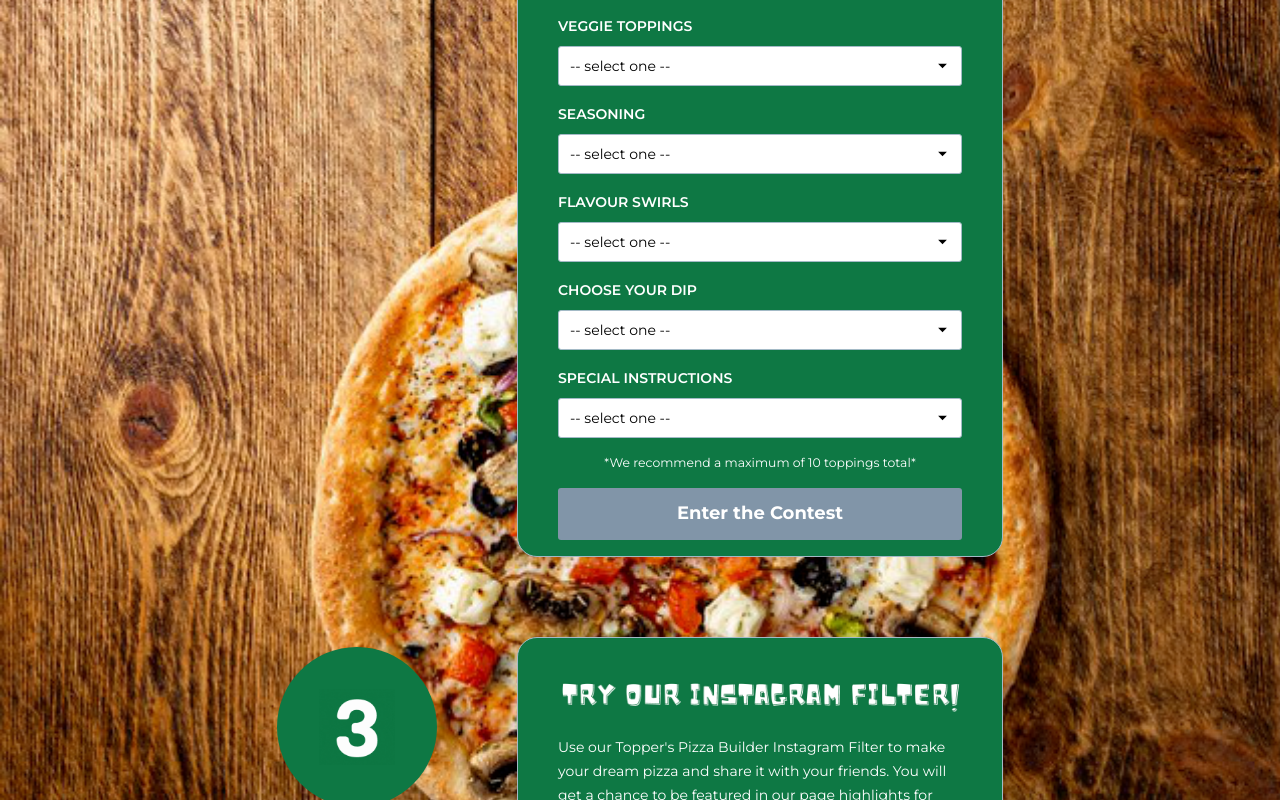
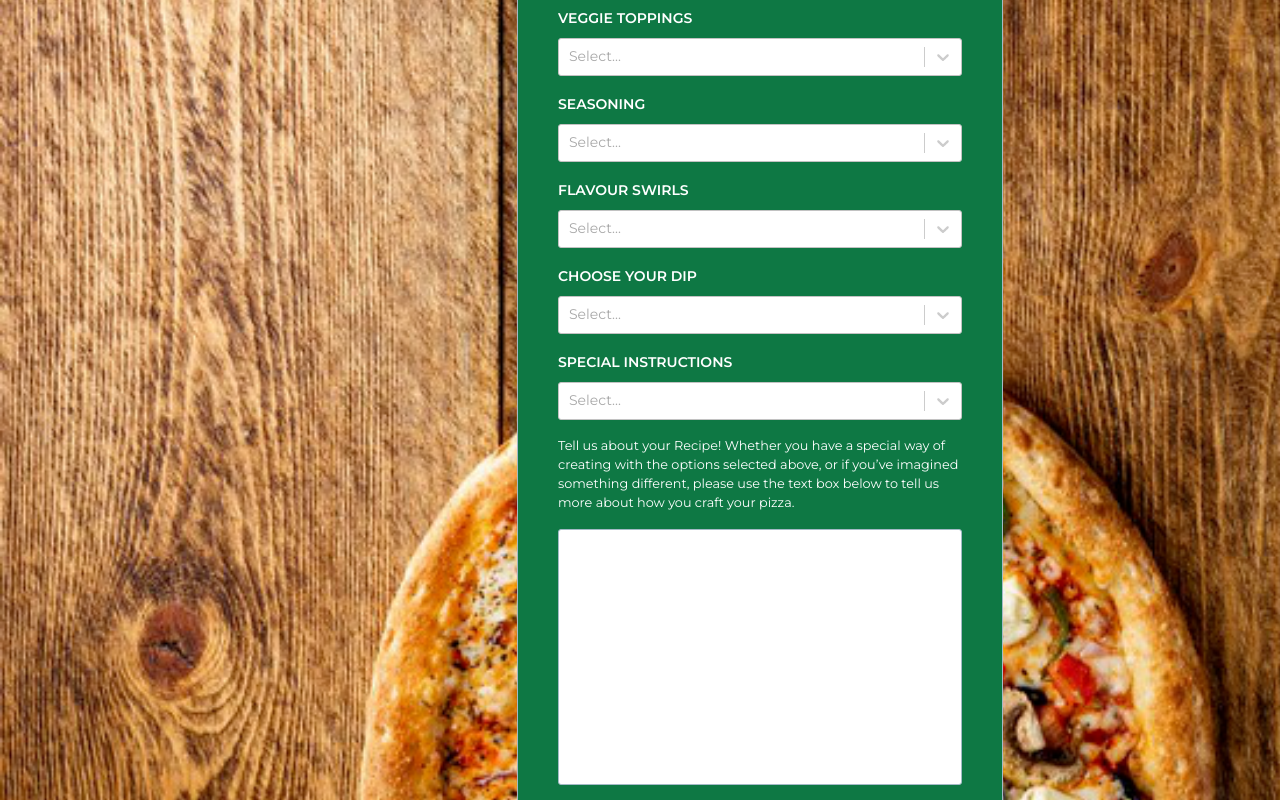
Before and after one commit to PropziGithub/pizza-contest, a React (Vite) app: page / in a window 1280 px wide. Shown: the part 1480-2280 px from the top of the page. Built offline with nearby package versions, Linux system fonts and the light colour scheme.

Commit message:
feat: multiple select

```diff
--- a/package.json
+++ b/package.json
@@ -11,6 +11,7 @@
     "react": "^18.2.0",
     "react-dom": "^18.2.0",
     "react-router-dom": "^6.6.2",
+    "react-select": "^5.7.2",
     "tailwindcss": "^3.2.4"
   },
   "devDependencies": {
--- a/src/components/BuildForm.jsx
+++ b/src/components/BuildForm.jsx
@@ -5,7 +5,8 @@ import { SelectField } from "./Fields";
 import Spinner from "./Spinner";
 
 const BuildForm = () => {
-  const [formData, setFormData] = useState({});
+  const [about_recipe, setRecipe] = useState('');
+  const [formData, setFormData] = useState({about_recipe});
   const [startFormData, setStartFormData] = useState(
     JSON.parse(localStorage.getItem("formData"))
   );
@@ -15,9 +16,35 @@ const BuildForm = () => {
   const handleSubmit = async (event) => {
     event.preventDefault();
     try {
+      const [val1, val2, val3, val4, val5, val6, val7, val8, val9] =
+        Object.entries(formData).map(([key, valArray]) => {
+          if (typeof valArray === "string") {
+            return  {
+              [key]: valArray,
+            };
+          }
+          const d = valArray.map(({ value }) => {
+            return value;
+          });
+          return {
+            [key]: d,
+          };
+        });
+      const newFormData = {
+        ...val1,
+        ...val2,
+        ...val3,
+        ...val4,
+        ...val5,
+        ...val6,
+        ...val7,
+        ...val8,
+        ...val9,
+      };
+
       const newPayload = {
         ...startFormData,
-        metaData: formData,
+        metaData: newFormData,
       };
 
       const response = await fetch("https://auto.topperscontest.ca/", {
@@ -41,18 +68,24 @@ const BuildForm = () => {
     }
   };
 
-  const handleChange = (event) => {
+  const handleRecipeChange = (event) => {
     const { name, value } = event.target;
     setFormData({ ...formData, [name]: value });
   };
 
+  const handleChange = (options, action) => {
+    setFormData((pre) => ({
+      ...pre,
+      [action.name]: options,
+    }));
+  };
+
   useEffect(() => {
     window.addEventListener("storage", (event) => {
-      console.log(event.key);
       if (event.key === "formSubmitted") {
       }
       setStartFormData(JSON.parse(localStorage.getItem("formData")));
-      formRef.current.scrollIntoView({ behavior: "smooth" });
+      formRef?.current?.scrollIntoView({ behavior: "smooth" });
     });
   }, [formData]);
 
@@ -63,6 +96,121 @@ const BuildForm = () => {
 
     return () => clearTimeout(timer);
   }, [success]);
+  const crust = [
+    { value: "Regular Curst", label: "Regular Curs" },
+    { value: "Thin Curst", label: "Thin Curs" },
+    { value: "Ultra-thin Curst", label: "Ultra-thin Curs" },
+    { value: "Thick Curst", label: "Thick Curs" },
+    { value: "Whole Wheat Curst", label: "Whole Wheat Curs" },
+    { value: "Cauliflower Curst", label: "Cauliflower Curs" },
+  ];
+  const sauce = [
+    { value: "Toppers Tomato Sauce", label: "Topper's Tomato Sauce" },
+    { value: "Garlic Butter Base", label: "Garlic Butter Base" },
+    { value: "House Dip", label: "House Dip" },
+    { value: "House Dip + Tomato mixed", label: "House Dip + Tomato, mixed" },
+    { value: "Medium Buffalo Sauce Base", label: "Medium Buffalo Sauce Base" },
+    { value: "Hot Buffalo Sauce Base", label: "Hot Buffalo Sauce Base" },
+    { value: "Bold BBQ Sauce Base", label: "Bold BBQ Sauce Base" },
+    { value: "Sweet & Spicy Thai Sauce", label: "Sweet & Spicy Thai Sauce" },
+  ];
+
+  const cheese = [
+    { value: "No Cheese", label: "No Cheese" },
+    { value: "Mozzarella cheese", label: "Mozzarella Cheese" },
+    {
+      value: "Blend of Mozzarella and Cheddar Cheese",
+      label: "Blend of Mozzarella and Cheddar Cheese",
+    },
+    { value: "Feta Cheese", label: "Feta Cheese" },
+    { value: "Asiago Cheese", label: "Asiago Cheese" },
+    { value: "Parmesan Cheese", label: "Parmesan Cheese" },
+    { value: "Lactose Free Mozzarella", label: "Lactose Free Mozzarella" },
+    { value: "Dairy Free Vegan Cheese", label: "Dairy Free Vegan Cheese" },
+    { value: "Extra Cheese", label: "Extra Cheese" },
+  ];
+
+  const meat = [
+    { value: "Pepperoni", label: "Pepperoni" },
+    { value: "Turkey Pepperoni", label: "Turkey Pepperoni" },
+    { value: "Roni Cups", label: "Roni Cups" },
+    { value: "Bacon", label: "Bacon" },
+    { value: "Ham", label: "Ham" },
+    { value: "Chicken Strips", label: "Chicken Strips" },
+    { value: "Shaved Beef Steak", label: "Shaved Beef Steak" },
+    {
+      value: "Boneless (Breaded) Chicken",
+      label: " Boneless (Breaded) Chicken",
+    },
+    { value: "Italian Sausage", label: "Italian Sausage" },
+    { value: "Ground Beef", label: "Ground Beef" },
+  ];
+
+  const veggie = [
+    { value: "Fresh Mushrooms", label: "Fresh Mushrooms" },
+    { value: "Green Peppers", label: "Green Peppers" },
+    { value: "Green Olives", label: "Green Olives" },
+    { value: "Kalamata Olives", label: "Kalamata Olives" },
+    { value: "Spanish White Onions", label: "Spanish White Onions" },
+    { value: "Sweet Red Onions", label: "Sweet Red Onions" },
+    { value: "Diced Tomatoes", label: "Diced Tomatoes" },
+    { value: "Roasted Red Peppers", label: "Roasted Red Peppers" },
+    { value: "Pineapple", label: "Pineapple" },
+    { value: "Hot Peppers", label: "Hot Peppers" },
+    { value: "Jalapeño Peppers", label: "Jalapeño Peppers" },
+    { value: "Basil", label: "Basil" },
+    { value: "Diced Pickles", label: "Diced Pickles" },
+  ];
+
+  const seasoning = [
+    { value: "Montreal Steak Spice", label: "Montreal Steak Spice" },
+    { value: "Garlic + Herb Seasoning", label: "Garlic + Herb Seasoning" },
+    { value: "Italian Herbs", label: "Italian Herbs" },
+    { value: "Chili Peppers", label: "Chili Peppers" },
+    { value: "Parmesan Cheese", label: "Parmesan Cheese" },
+  ];
+
+  const flavour = [
+    { value: "Ranch Swirl", label: "Ranch Swirl" },
+    {
+      value: "Medium Buffalo Sauce Swirl",
+      label: "Medium Buffalo Sauce Swirl",
+    },
+    { value: "Hot Buffalo Sauce Swirl", label: "Hot Buffalo Sauce Swirl" },
+    { value: "Bold BBQ Sauce Swirl", label: "Bold BBQ Sauce Swirl" },
+    {
+      value: "Sweet & Spicy Thai Swirl",
+      label: "Sweet & Spicy Thai Swirl",
+    },
+  ];
+
+  const dip = [
+    { value: "Topper’s Famous House Dip", label: "Topper’s Famous House Dip" },
+    { value: "Ranch", label: "Ranch" },
+    { value: "Caesar", label: "Caesar" },
+    { value: "Tomato", label: "Tomato" },
+    { value: "Sweet & Spicy Thai", label: "Sweet & Spicy Thai" },
+    { value: "Bold BBQ", label: "Bold BBQ" },
+    { value: "Cheddar Chipotle", label: "Cheddar Chipotle" },
+    { value: "Medium Hot Sauce", label: "Medium Hot Sauce" },
+    { value: "Hot Sauce", label: "Hot Sauce" },
+    { value: "Honey Garlic", label: "Honey Garlic" },
+  ];
+
+  const instructions = [
+    { value: "Light Sauce", label: "Light Sauce" },
+    { value: "Extra Sauce", label: "Extra Sauce" },
+    { value: "Lightly Baked", label: "Lightly Baked" },
+    { value: "Well Done", label: "Well Done" },
+    {
+      value: "Brush the pizza crust with Garlic Butter",
+      label: "Brush the pizza crust with Garlic Butter",
+    },
+    {
+      value: "Brush the pizza crust with Olive Oil",
+      label: "Brush the pizza crust with Olive Oil",
+    },
+  ];
   return (
     <div
       ref={formRef}
@@ -87,200 +235,90 @@ const BuildForm = () => {
           onChange={handleChange}
           label="CRUST"
           name="crust"
+          options={crust}
           required
-        >
-          <option value="" disabled selected hidden>
-            -- select one --
-          </option>
-          <option value="Regular Curst">Regular Curst</option>
-          <option value="Thin Curst">Thin Curst</option>
-          <option value="Ultra-thin Curst">Ultra-thin Curst</option>
-          <option value="Thick Curst">Thick Curst</option>
-          <option value="Whole Wheat Curst">Whole Wheat Curst</option>
-          <option value="Cauliflower Curst">Cauliflower Curst</option>
-        </SelectField>
+        />
         <SelectField
           value={formData.sauce || ""}
           onChange={handleChange}
           label="BASE SAUCE"
           name="sauce"
+          options={sauce}
           required
-        >
-          <option value="" disabled selected hidden>
-            -- select one --
-          </option>
-          <option value="Toppers Tomato Sauce">Topper's Tomato Sauce</option>
-          <option value="Garlic Butter Base">Garlic Butter Base</option>
-          <option value="House Dip">House Dip</option>
-          <option value="House Dip + Tomato mixed">
-            House Dip + Tomato, mixed
-          </option>
-          <option value="Medium Buffalo Sauce Base">
-            Medium Buffalo Sauce Base
-          </option>
-          <option value="Hot Buffalo Sauce Base">Hot Buffalo Sauce Base</option>
-          <option value="Bold BBQ Sauce Base">Bold BBQ Sauce Base</option>
-          <option value="Sweet & Spicy Thai Sauce">
-            Sweet &amp; Spicy Thai Sauce
-          </option>
-        </SelectField>
+        />
         <SelectField
           value={formData.cheese || ""}
           onChange={handleChange}
           label="CHEESE TOPPINGS"
           name="cheese"
+          options={cheese}
           required
-        >
-          <option value="" disabled selected hidden>
-            -- select one --
-          </option>
-          <option value="No Cheese">No Cheese</option>
-          <option value="Mozzarella cheese">Mozzarella Cheese</option>
-          <option value="Blend of Mozzarella and Cheddar Cheese">
-            Blend of Mozzarella and Cheddar Cheese
-          </option>
-          <option value="Feta Cheese">Feta Cheese</option>
-          <option value="Asiago Cheese">Asiago Cheese</option>
-          <option value="Parmesan Cheese">Parmesan Cheese</option>
-          <option value="Lactose Free Mozzarella">
-            Lactose Free Mozzarella
-          </option>
-          <option value="Dairy Free Vegan Cheese">
-            Dairy Free Vegan Cheese
-          </option>
-          <option value="Extra Cheese">Extra Cheese</option>
-        </SelectField>
+        />
         <SelectField
           value={formData.meat || ""}
           onChange={handleChange}
           name="meat"
           label="MEAT TOPPINGS"
+          options={meat}
           required
-        >
-          <option value="" disabled selected hidden>
-            -- select one --
-          </option>
-          <option value="Pepperoni">Pepperoni</option>
-          <option value="Turkey Pepperoni">Turkey Pepperoni</option>
-          <option value="Roni Cups">Roni Cups</option>
-          <option value="Bacon">Bacon</option>
-          <option value="Ham">Ham</option>
-          <option value="Chicken Strips">Chicken Strips</option>
-          <option value="Shaved Beef Steak">Shaved Beef Steak</option>
-          <option value="Boneless (Breaded) Chicken">
-            Boneless (Breaded) Chicken
-          </option>
-          <option value="Italian Sausage">Italian Sausage</option>
-          <option value="Ground Beef">Ground Beef</option>
-        </SelectField>
+        />
         <SelectField
           value={formData.veggie || ""}
           onChange={handleChange}
           name="veggie"
           label="VEGGIE TOPPINGS"
+          options={veggie}
           required
-        >
-          <option value="" disabled selected hidden>
-            -- select one --
-          </option>
-          <option value="Fresh Mushrooms">Fresh Mushrooms</option>
-          <option value="Green Peppers">Green Peppers</option>
-          <option value="Green Olives">Green Olives</option>
-          <option value="Kalamata Olives">Kalamata Olives</option>
-          <option value="Spanish White Onions">Spanish White Onions</option>
-          <option value="Sweet Red Onions">Sweet Red Onions</option>
-          <option value="Diced Tomatoes">Diced Tomatoes</option>
-          <option value="Roasted Red Peppers">Roasted Red Peppers</option>
-          <option value="Pineapple">Pineapple</option>
-          <option value="Hot Peppers">Hot Peppers</option>
-          <option value="Jalapeño Peppers">Jalapeño Peppers</option>
-          <option value="Basil">Basil</option>
-          <option value="Diced Pickles">Diced Pickles</option>
-        </SelectField>
+        />
         <SelectField
           value={formData.seasoning || ""}
           onChange={handleChange}
           label="SEASONING"
           name="seasoning"
+          options={seasoning}
           required
-        >
-          <option value="" disabled selected hidden>
-            -- select one --
-          </option>
-          <option value="Montreal Steak Spice">Montreal Steak Spice</option>
-          <option value="Garlic + Herb Seasoning">
-            Garlic + Herb Seasoning
-          </option>
-          <option value="Italian Herbs">Italian Herbs</option>
-          <option value="Chili Peppers">Chili Peppers</option>
-          <option value="Parmesan Cheese">Parmesan Cheese</option>
-        </SelectField>
+        />
         <SelectField
           value={formData.flavour || ""}
           onChange={handleChange}
           label="FLAVOUR SWIRLS"
           name="flavour"
+          options={flavour}
           required
-        >
-          <option value="" disabled selected hidden>
-            -- select one --
-          </option>
-          <option value="Ranch Swirl">Ranch Swirl</option>
-          <option value="Medium Buffalo Sauce Swirl">
-            Medium Buffalo Sauce Swirl
-          </option>
-          <option value="Hot Buffalo Sauce Swirl">
-            Hot Buffalo Sauce Swirl
-          </option>
-          <option value="Bold BBQ Sauce Swirl">Bold BBQ Sauce Swirl</option>
-          <option value="Sweet & Spicy Thai Swirl">
-            Sweet &amp; Spicy Thai Swirl
-          </option>
-        </SelectField>
+        />
         <SelectField
           value={formData.dip || ""}
           onChange={handleChange}
           label="CHOOSE YOUR DIP"
           name="dip"
+          options={dip}
           required
-        >
-          <option value="" disabled selected hidden>
-            -- select one --
-          </option>
-          <option value="Topper’s Famous House Dip">
-            Topper’s Famous House Dip
-          </option>
-          <option value="Ranch">Ranch</option>
-          <option value="Caesar">Caesar</option>
-          <option value="Tomato">Tomato</option>
-          <option value="Sweet & Spicy Thai">Sweet &amp; Spicy Thai</option>
-          <option value="Bold BBQ">Bold BBQ</option>
-          <option value="Cheddar Chipotle">Cheddar Chipotle</option>
-          <option value="Medium Hot Sauce">Medium Hot Sauce</option>
-          <option value="Hot Sauce">Hot Sauce</option>
-          <option value="Honey Garlic">Honey Garlic</option>
-        </SelectField>
+        />
         <SelectField
           value={formData.instructions || ""}
           onChange={handleChange}
           label="SPECIAL INSTRUCTIONS"
           name="instructions"
+          options={instructions}
           required
-        >
-          <option value="" disabled selected hidden>
-            -- select one --
-          </option>
-          <option value="Light Sauce">Light Sauce</option>
-          <option value="Extra Sauce">Extra Sauce</option>
-          <option value="Lightly Baked">Lightly Baked</option>
-          <option value="Well Done">Well Done</option>
-          <option value="Brush the pizza crust with Garlic Butter">
-            Brush the pizza crust with Garlic Butter
-          </option>
-          <option value="Brush the pizza crust with Olive Oil">
-            Brush the pizza crust with Olive Oil
-          </option>
-        </SelectField>
+        />
+        <span className="text-[.8rem] text-[#FFFFFF]">
+          Tell us about your Recipe! Whether you have a special way of creating
+          with the options selected above, or if you’ve imagined something
+          different, please use the text box below to tell us more about how you
+          craft your pizza.
+        </span>
+        <textarea
+          value={formData.about_recipe || ""}
+          onChange={handleRecipeChange}
+          name="about_recipe"
+          cols="5"
+          rows="10"
+          className="resize-none block w-full appearance-none rounded-[3px] border
+            border-grey-light bg-[#FFFFFF] placeholder:text-[#000000] py-[calc(theme(spacing.2)-1px)]
+            px-[calc(theme(spacing.3)-1px)] text-gray-900 placeholder:text-gray-400 focus:border-main_primary
+            focus:outline-none focus:ring-main_primary sm:text-sm"
+        ></textarea>
         <span className="text-center text-[#FFFFFF] md:text-[12.4px] text-[11px]">
           *We recommend a maximum of 10 toppings total*
         </span>
@@ -291,7 +329,11 @@ const BuildForm = () => {
             className="w-full"
             disabled={startFormData ? false : true}
           >
-            {success ? <Spinner width={20} height={20} color={"#FFFFFF"} /> : <span>Enter the Contest</span>}
+            {success ? (
+              <Spinner width={20} height={20} color={"#FFFFFF"} />
+            ) : (
+              <span>Enter the Contest</span>
+            )}
           </Button>
         </div>
       </form>
--- a/src/components/Fields.jsx
+++ b/src/components/Fields.jsx
@@ -1,7 +1,9 @@
-
+import Select from 'react-select'
+import makeAnimated from 'react-select/animated';
 function classNames(...classes) {
   return classes.filter(Boolean).join(' ');
 }
+const animatedComponents = makeAnimated();
 
 const formClasses =
   'block w-full appearance-none rounded-[3px] border border-grey-light bg-[#FFFFFF] placeholder:text-[#000000] py-[calc(theme(spacing.2)-1px)] px-[calc(theme(spacing.3)-1px)] text-gray-900 placeholder:text-gray-400 focus:border-main_primary focus:outline-none focus:ring-main_primary sm:text-sm'
@@ -28,11 +30,54 @@ export function TextField({ id, label, type = 'text', className, ...props }) {
 }
 
 
-export function SelectField({ id, label, className, ...props }) {
+export function SelectField({ id, label,onChange ,value,className, ...props }) {
+  const customStyles = {
+    control: (provided) => ({
+      ...provided,
+      borderRadius: '3px',
+      border: '1px solid #C2C2C2',
+      backgroundColor: '#FFFFFF',
+      placeholder: '#000000',
+      padding: 'calc(var(--spacing-2) - 1px) calc(var(--spacing-3) - 1px)',
+      color: '#000000',
+      fontSize: '14px',
+      fontWeight: 'normal',
+      boxShadow: 'none',
+      '&:hover': {
+        border: '1px solid #C2C2C2',
+      },
+      '&:focus': {
+        outline: 'none',
+        border: '2px solid #007AFF',
+      },
+    }),
+    option: (provided, state) => ({
+      ...provided,
+      backgroundColor: state.isSelected ? '#007AFF' : '#FFFFFF',
+      color: state.isSelected ? '#FFFFFF' : '#000000',
+      '&:hover': {
+        backgroundColor: state.isSelected ? '#007AFF' : '#F5F5F5',
+      },
+    }),
+    placeholder: (provided) => ({
+      ...provided,
+      color: '#A8A8A8',
+    }),
+  };
   return (
     <div className={className}>
       {label && <Label id={id}>{label}</Label>}
-      <select id={id} {...props} className={classNames(formClasses, 'pr-8')} />
+      <Select
+        id={id}
+        {...props}
+        styles={customStyles}
+        className={className}
+        value={value}
+        onChange={onChange}
+        closeMenuOnSelect={false}
+        components={animatedComponents}
+        isMulti={true}
+      />
     </div>
   )
 }
--- a/src/components/InstagramFilter.jsx
+++ b/src/components/InstagramFilter.jsx
@@ -13,7 +13,7 @@ const InstagramFilters = () => {
           <img src={filter} alt="instagram filters"/>
         </div>
       </div>
-      <div className="text-[#FFFFFF] text-sm px-10 md:px-0">
+      <div className="text-[#FFFFFF] text-[.8rem] px-10 md:px-0">
         Use our Topper's Pizza Builder Instagram Filter to make your dream pizza
         and share it with your friends. You will get a chance to be featured in
         our page highlights for customers to view, like, and comment on your
--- a/src/components/StartForm.jsx
+++ b/src/components/StartForm.jsx
@@ -88,7 +88,7 @@ const StartForm = () => {
         <div className="flex  py-4">
           <input
             type="checkbox"
-            className="form-checkbox h-4 w-4 text-gray-600"
+            className="form-checkbox w-6 h-6 md:h-4 md:w-4  text-gray-600"
             checked={isChecked}
             onChange={() => setIsChecked(!isChecked)}
           />
```
Also changed, not shown: 1 other file (tests, documents, lock files or other folders).
